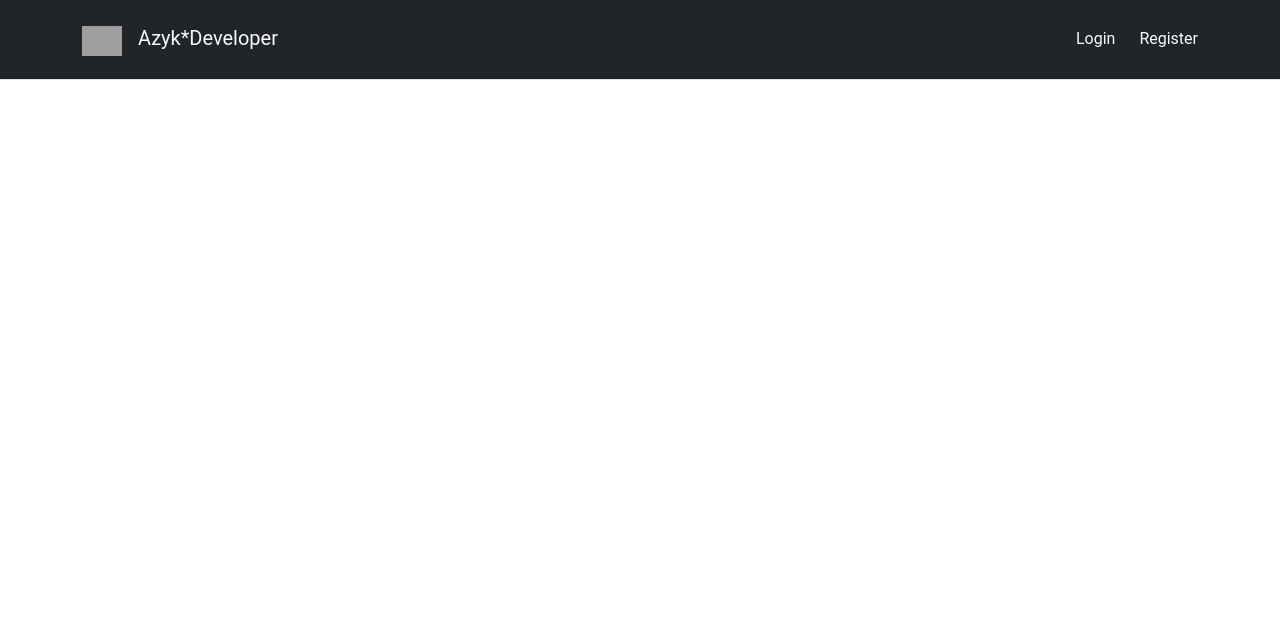
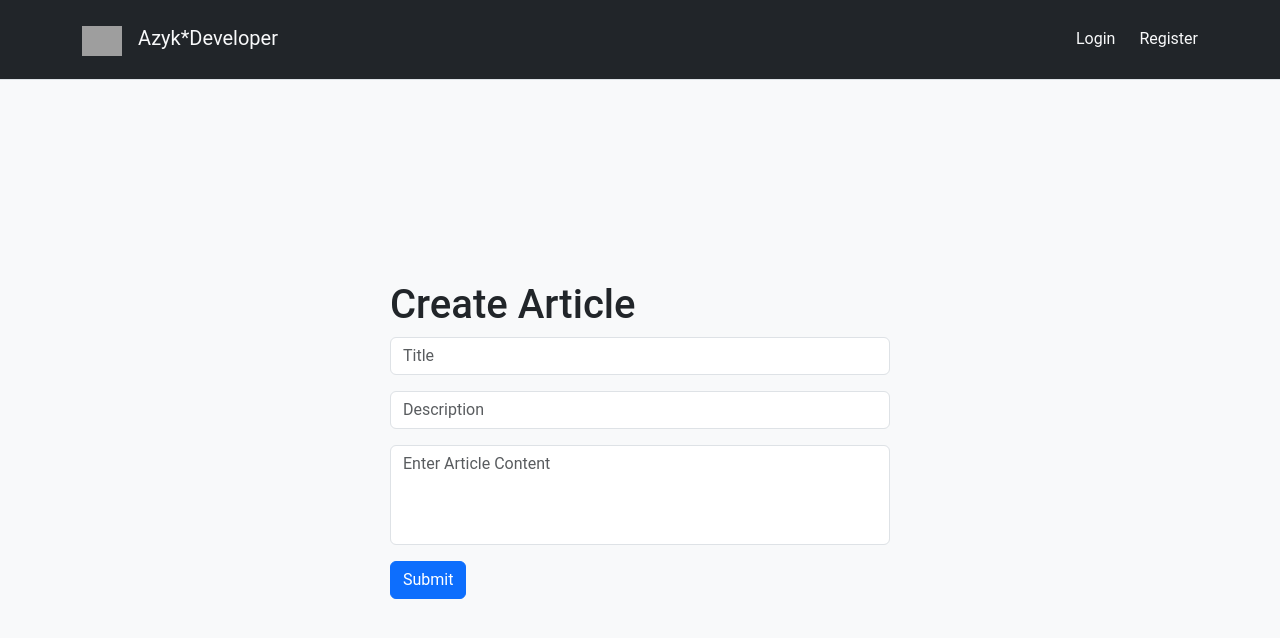
Before and after one commit to azykdev/Jsx2-Article-App, a React (Create React App) app: page /create-article in a window 1280 px wide. Shown: the top 638 px of the page. Built offline with nearby package versions, Linux system fonts and the light colour scheme; no server answers; grey boxes are pictures that could not be loaded.

Commit message:
#17 - Create article component ui

```diff
--- a/src/App.jsx
+++ b/src/App.jsx
@@ -1,6 +1,13 @@
 import "./scss/main/app.scss";
 import { Routes, Route } from "react-router-dom";
-import { Main, Login, Register, Navbar, ArticleDetail } from "./components";
+import {
+  Main,
+  Login,
+  Register,
+  Navbar,
+  ArticleDetail,
+  CreateArticle,
+} from "./components";
 import { useEffect } from "react";
 import { useDispatch } from "react-redux";
 import { signStart, signSuccess } from "./store/slice/auth";
@@ -53,6 +60,7 @@ function App() {
         <Route path="/login" element={<Login />} />
         <Route path="/register" element={<Register />} />
         <Route path="article/:slug" element={<ArticleDetail />} />
+        <Route path="create-article" element={<CreateArticle />} />
       </Routes>
     </div>
   );
--- a/src/components/article-detail.jsx
+++ b/src/components/article-detail.jsx
@@ -35,7 +35,7 @@ function ArticleDetail() {
           className="d-flex justify-content-center align-items-center"
           style={{ height: "80vh" }}
         >
-          <Spinner1 size={"md"} />
+          <Spinner1 />
         </div>
       )}
 
--- /dev/null
+++ b/src/components/create-article.jsx
@@ -0,0 +1,85 @@
+import { useState } from "react";
+import ArticleService from "../service/article";
+
+function CreateArticle() {
+  const [form, setForm] = useState({
+    title: "",
+    description: "",
+    body: "",
+  });
+
+  const handleChange = (e) => {
+    setForm({
+      ...form,
+      [e.target.name]: e.target.value,
+    });
+  };
+
+  const handleSubmit = async (e) => {
+    e.preventDefault();
+    try {
+      console.log(form);
+      // const res = await ArticleService.createArticle(form);
+      // console.log(res);
+    } catch (error) {
+      console.log(error);
+    }
+  };
+
+  return (
+    <div
+      style={{ minHeight: "90vh" }}
+      className="bg-light d-flex justify-content-center align-items-center"
+    >
+      <div style={{ width: 500 }}>
+        <h1>Create Article</h1>
+        <form>
+          <input
+            type="text"
+            placeholder="Title"
+            className="form-control"
+            required
+            minLength={5}
+            maxLength={50}
+            onChange={handleChange}
+            name="title"
+            value={form.title}
+          />
+          <input
+            type="text"
+            placeholder="Description"
+            className="form-control my-3"
+            required
+            minLength={5}
+            maxLength={50}
+            onChange={handleChange}
+            name="description"
+            value={form.description}
+          />
+          <textarea
+            cols="30"
+            rows="10"
+            placeholder="Enter Article Content"
+            className="form-control my-3"
+            style={{ resize: "none", height: "100px" }}
+            required
+            minLength={10}
+            maxLength={1000}
+            onChange={handleChange}
+            name="body"
+            value={form.body}
+          ></textarea>
+          <button
+            onClick={handleSubmit}
+            type="submit"
+            className="btn btn-primary"
+          >
+            Submit
+          </button>
+        </form>
+      </div>
+    </div>
+  );
+}
+
+export default CreateArticle;
--- a/src/components/index.js
+++ b/src/components/index.js
@@ -4,3 +4,5 @@ export {default as Register} from "./register"
 export {default as Navbar} from "./navbar"
 export {default as ValidationError} from "./validation-error"
 export {default as ArticleDetail} from "./article-detail"
+export {default as ArticleCard} from "./articleCard"
+export {default as CreateArticle} from "./create-article"
--- a/src/components/main.jsx
+++ b/src/components/main.jsx
@@ -1,5 +1,5 @@
 import { useSelector } from "react-redux";
-import ArticleCard from "./articleCard";
+import { ArticleCard } from "./";
 import { Spinner1 } from "../ui";
 
 function Main() {
@@ -13,7 +13,7 @@ function Main() {
             className="d-flex justify-content-center align-items-center"
             style={{ height: "80vh" }}
           >
-            <Spinner1 size={"md"} />
+            <Spinner1  />
           </div>
         )}
 
--- a/src/components/navbar.jsx
+++ b/src/components/navbar.jsx
@@ -35,6 +35,9 @@ function Navbar() {
             <div className="text-end">
               {loggedIn ? (
                 <>
+                  <Link className="text-primary me-4" to={"/create-article"}>
+                    Create Article
+                  </Link>
                   <span className="text-light me-4">{user.username}</span>
                   <button
                     onClick={logout}
--- a/src/service/article.js
+++ b/src/service/article.js
@@ -12,6 +12,12 @@ const ArticleService = {
     const { data } = await axios.get(`/articles/${slug}`);
     return data;
   },
+
+  // Create article
+  async createArticle(form) {
+    const { data } = await axios.post("/articles", form);
+    return data;
+  },
 };
 
 export default ArticleService;
--- a/src/ui/spinner1.jsx
+++ b/src/ui/spinner1.jsx
@@ -1,4 +1,4 @@
-function Spinner1({size}) {
+function Spinner1({size = "md"}) {
   return (
     <div className={`spinner-border spinner-border-${size}`} role="status">
       <span className="visually-hidden">Loading...</span>
```
